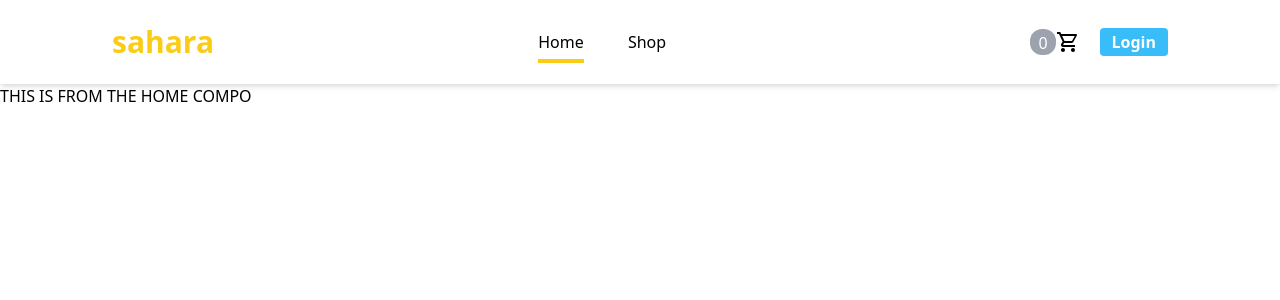
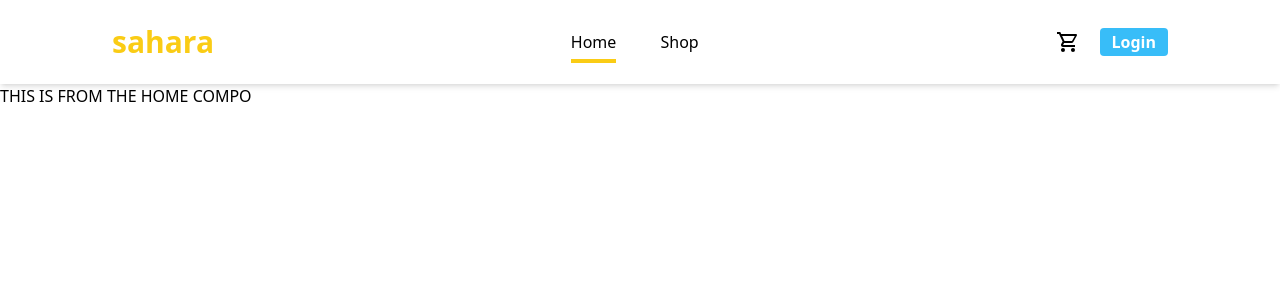
Before and after one commit to mizerablepi/shopping-cart-react, a React (Vite) app: page / in a window 1280 px wide. Shown: the top 300 px of the page. Built offline with nearby package versions, Linux system fonts and the light colour scheme.

Commit message:
update cart icon

```diff
--- a/src/ItemCount.jsx
+++ b/src/ItemCount.jsx
@@ -1,13 +1,21 @@
 export default function ItemCount({ count }) {
   if (count < 10) {
     return (
-      <div className="bg-gray-400 rounded-xl text-white px-2 pt-[2px]">
-        {count}
-      </div>
+      <a
+        href=""
+        className={`after:content-['${count.toString()}'] after:absolute after:top-[-0.8rem] after:left-6`}
+      >
+        <img src="/cart-outline.svg" alt="checkout" className="h-6" />
+      </a>
     );
   } else {
     return (
-      <div className="bg-gray-400 rounded-xl text-white px-1 pt-[2px]">9+</div>
+      <a
+        href=""
+        className={`after:content-['9+'] after:absolute after:top-[-0.8rem] after:left-6`}
+      >
+        <img src="/cart-outline.svg" alt="checkout" className="h-6" />
+      </a>
     );
   }
 }
--- a/src/Navbar.jsx
+++ b/src/Navbar.jsx
@@ -3,7 +3,6 @@ import { Link, useLocation } from "react-router-dom";
 
 export default function Navbar({ itemsInCart = 0 }) {
   const { pathname } = useLocation();
-  console.log({ pathname });
   const section = pathname;
   return (
     <nav className="flex justify-between items-center px-28 py-6 shadow-md sticky top-0 bg-white">
@@ -19,7 +18,7 @@ export default function Navbar({ itemsInCart = 0 }) {
         </Link>{" "}
         <Link
           to={"shop"}
-          className={`mr-10 pb-1.5 ${
+          className={`pb-1.5 ${
             section === "/shop" ? "border-b-4 border-yellow-400 " : ""
           }`}
         >
@@ -27,9 +26,8 @@ export default function Navbar({ itemsInCart = 0 }) {
         </Link>
       </div>
       <div className="flex gap-5">
-        <div className="flex items-center">
+        <div className="flex items-center relative">
           <ItemCount count={itemsInCart} />{" "}
-          <img src="/cart-outline.svg" alt="checkout" className="h-6" />
         </div>
         <button className="bg-sky-400 text-white font-bold rounded px-3 py-0.5">
           Login
```
